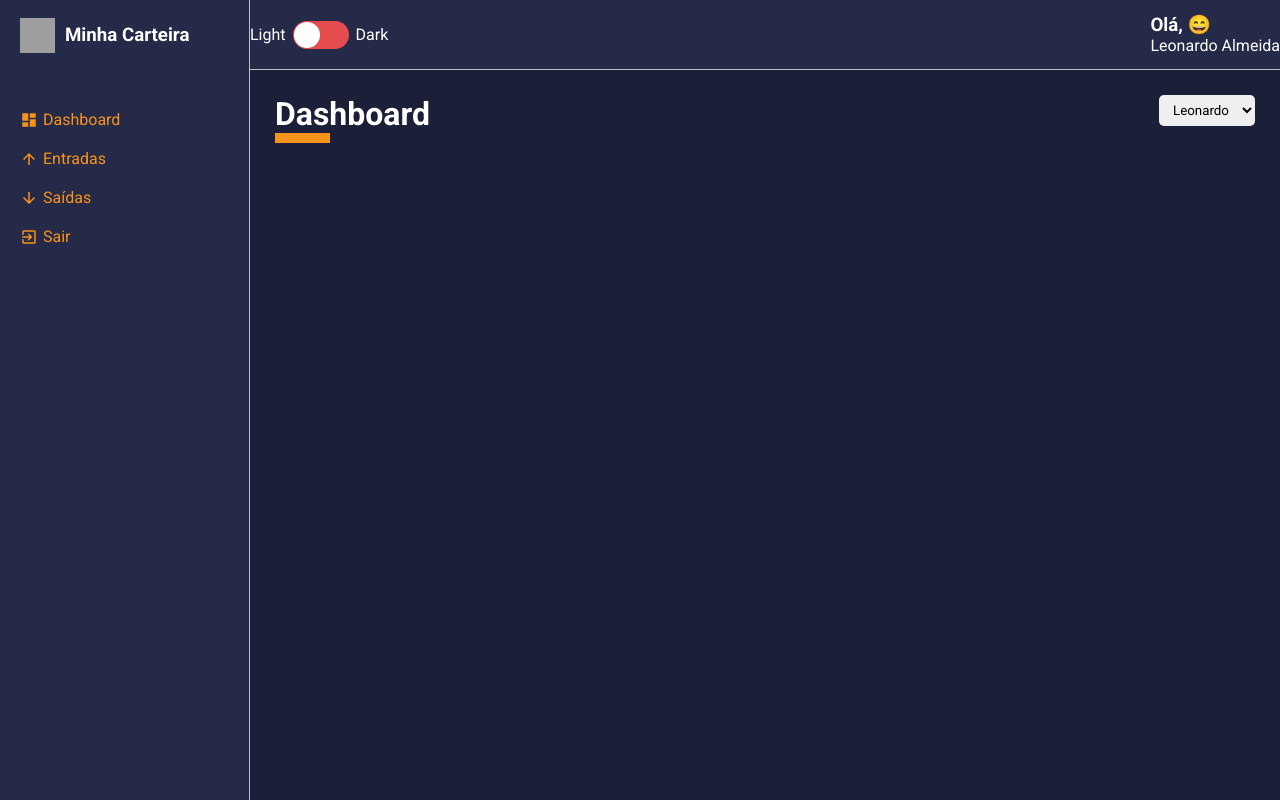
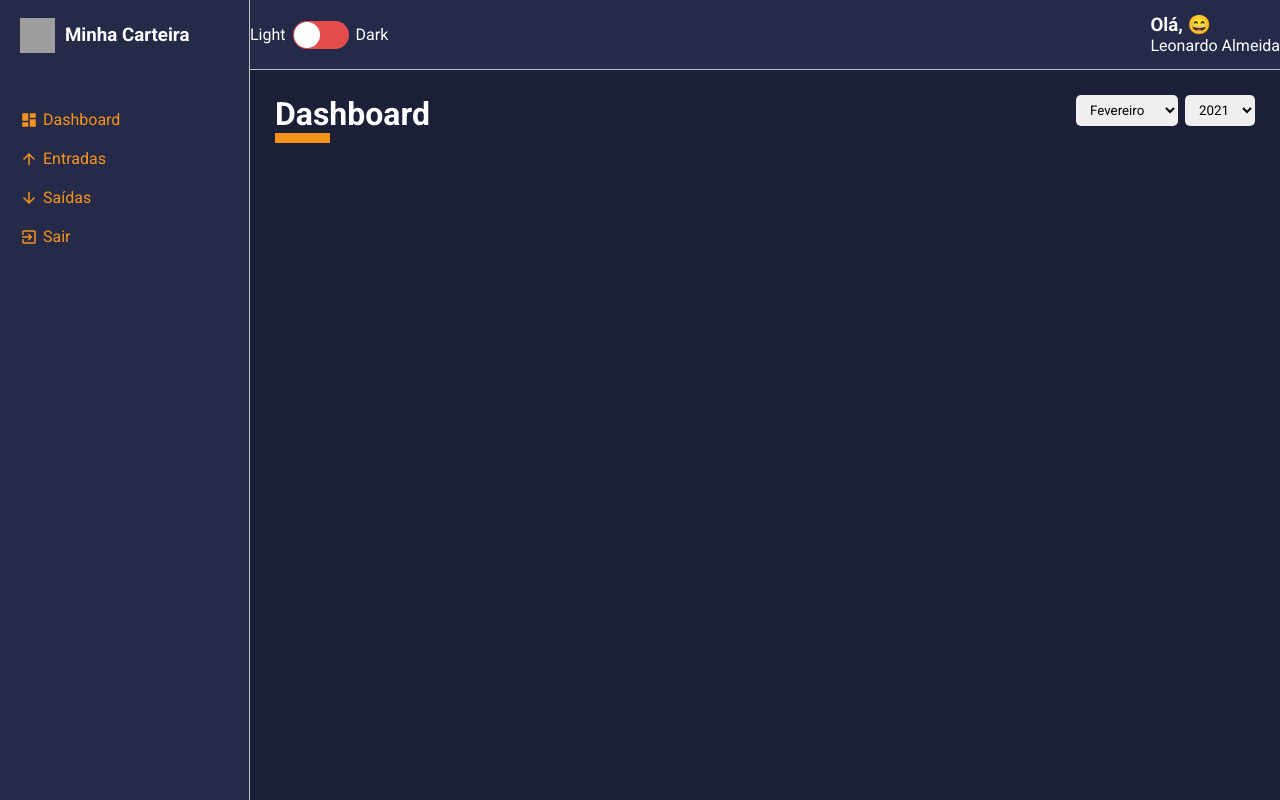
Before and after one commit to leonardo-teles/minha-carteira, a React (Create React App) app: page /dashboard in a window 1280 px wide. Built offline with nearby package versions, Linux system fonts and the light colour scheme; grey boxes are pictures that could not be loaded.

Commit message:
Criando o Content Header do Dashboard

```diff
--- a/src/pages/Dashboard/index.tsx
+++ b/src/pages/Dashboard/index.tsx
@@ -1,10 +1,17 @@
-import React from 'react';
+import React, { useMemo, useState } from 'react';
 import ContentHeader from '../../components/ContentHeader';
 import SelectInput from '../../components/SelectInput';
+
+import gains from '../../repositories/gains';
+import expenses from '../../repositories/expenses';
+import listOfMonths from '../../utils/months';
 
 import { Container } from './styles';
 
 const Dashboard: React.FC = () => {
+
+    const [monthSelected, setMonthSelected] = useState<number>(new Date().getMonth() + 1);
+    const [yearSelected, setYearSelected] = useState<number>(new Date().getFullYear());
 
     const options = [
         {value: 'Leonardo', label: 'Leonardo'},
@@ -12,10 +19,68 @@
         {value: 'Shirlei', label: 'Shirlei'}
     ];
 
+    const years = useMemo(() => {
+        let uniqueYears: number[] = [];
+
+        [... expenses, ... gains].forEach(item => {
+            const date = new Date(item.date);
+            const year = date.getFullYear();
+
+            if(!uniqueYears.includes(year)) {
+                uniqueYears.push(year)
+            }
+        });
+
+        return uniqueYears.map(year => {
+            return {
+                value: year,
+                label: year
+            }
+        });
+
+    }, []);
+
+    const months = useMemo(() => {
+        return listOfMonths.map((month, index) => {
+            return {
+                value: index + 1,
+                label: month
+            }
+        });
+
+    }, []);
+
+    const handleMonthSelected = (month: string) => {
+        try {
+            const parseMonth = Number(month);
+            setMonthSelected(parseMonth);
+        } catch (error) {
+            throw new Error('Invalid month value. Is accept 0 - 24');
+        }
+    }
+
+    const handleYearSelected = (year: string) => {
+        try {
+            const parseYear = Number(year);
+            setYearSelected(parseYear);
+        } catch (error) {
+            throw new Error('Invalid year value.');
+        }
+    }
+
     return (
         <Container>
             <ContentHeader title="Dashboard" lineColor="#F7931B">
-                <SelectInput options={options}  onChange={() => {}} />
+                <SelectInput
+                    options={months}
+                    onChange={(e) => handleMonthSelected(e.target.value)}
+                    defaultValue={monthSelected}
+                />
+                <SelectInput
+                    options={years}
+                    onChange={(e) => handleYearSelected(e.target.value)}
+                    defaultValue={yearSelected}
+                />
             </ContentHeader>
         </Container>
     );
--- a/src/pages/List/index.tsx
+++ b/src/pages/List/index.tsx
@@ -42,7 +42,7 @@
         return movimentType === 'entry-balance' ?
             {
                 title: 'Entradas',
-                lineColor: '#F7931B',
+                lineColor: '#4E41F0',
                 data: gains
             }
             :
```
